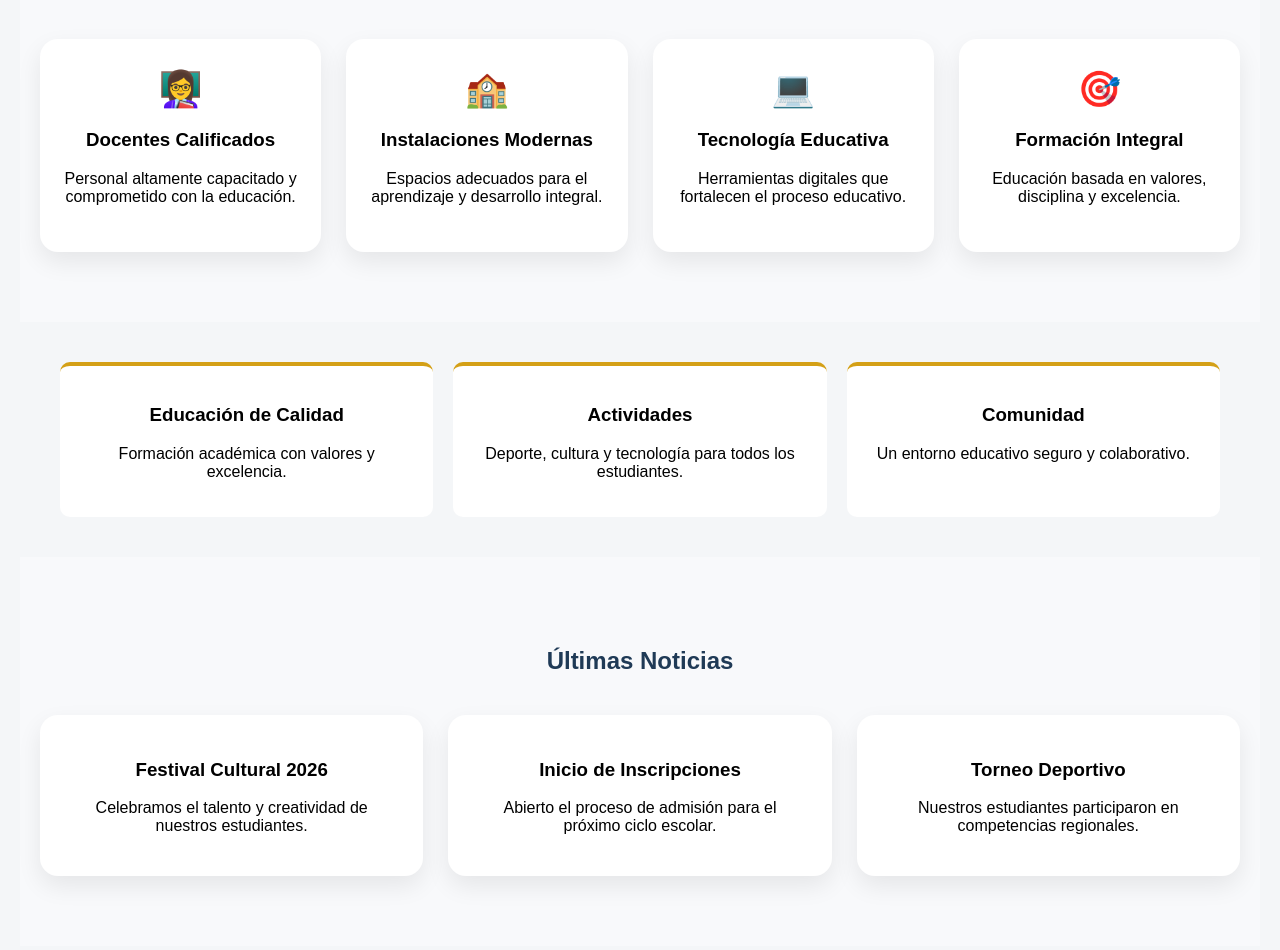
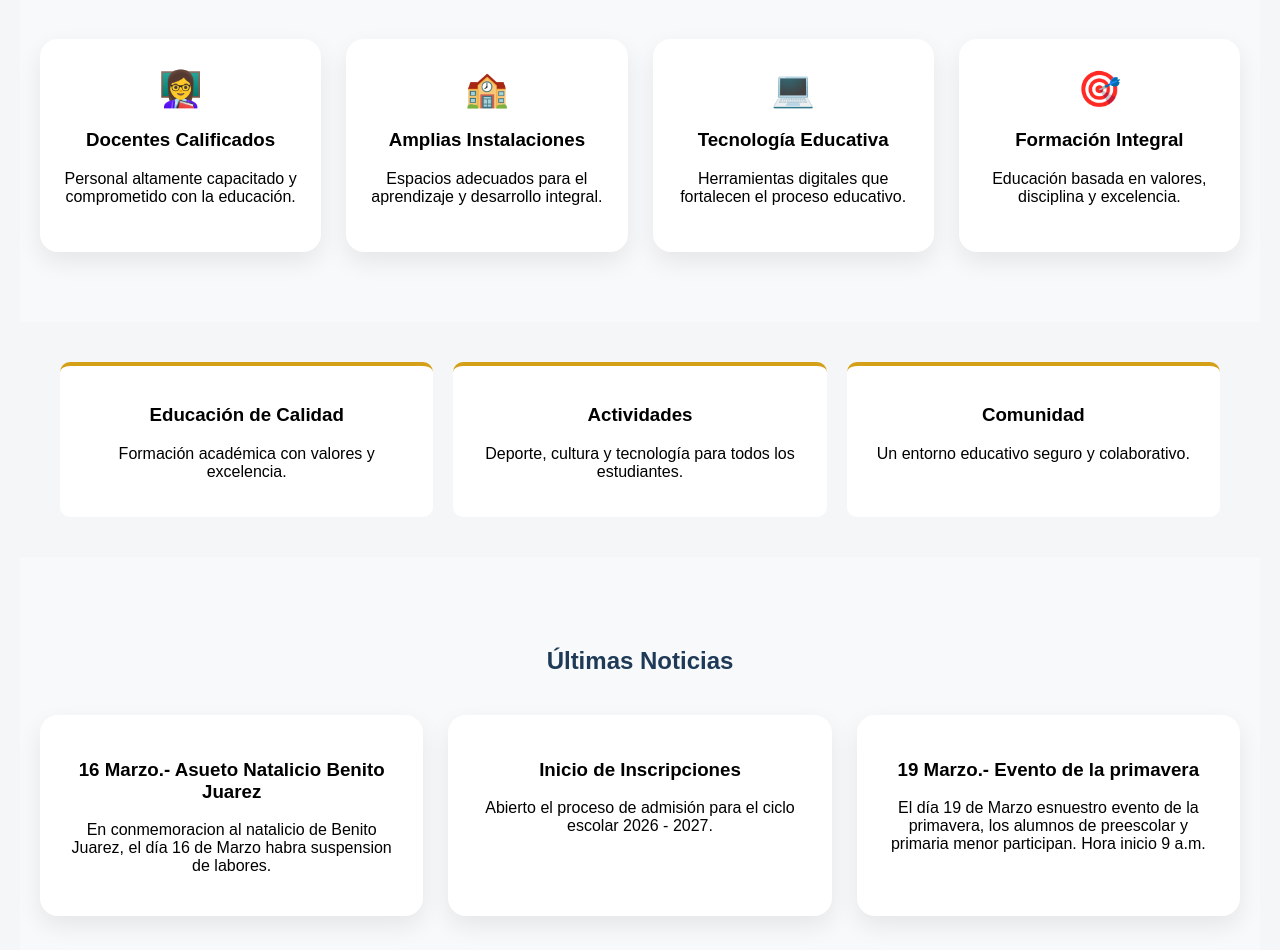
Before and after one commit to institutogabrielaresti/colegio-web, an Angular app: page / in a window 1280 px wide. Shown: the part 1302-2252 px from the top of the page. Built offline with nearby package versions, Linux system fonts and the light colour scheme.

Commit message:
Update inicio.html

```diff
--- a/src/app/pages/inicio/inicio.html
+++ b/src/app/pages/inicio/inicio.html
@@ -38,7 +38,7 @@
 
     <div class="porque-card">
       <div class="icono">🏫</div>
-      <h3>Instalaciones Modernas</h3>
+      <h3>Amplias Instalaciones</h3>
       <p>Espacios adecuados para el aprendizaje y desarrollo integral.</p>
     </div>
 
@@ -102,18 +102,18 @@
   <div class="noticias-grid">
 
     <div class="noticia-card">
-      <h3>Festival Cultural 2026</h3>
-      <p>Celebramos el talento y creatividad de nuestros estudiantes.</p>
+      <h3>16 Marzo.- Asueto Natalicio Benito Juarez</h3>
+      <p>En conmemoracion al natalicio de Benito Juarez, el día 16 de Marzo habra suspension de labores.</p>
     </div>
 
     <div class="noticia-card">
       <h3>Inicio de Inscripciones</h3>
-      <p>Abierto el proceso de admisión para el próximo ciclo escolar.</p>
+      <p>Abierto el proceso de admisión para el ciclo escolar 2026 - 2027.</p>
     </div>
 
     <div class="noticia-card">
-      <h3>Torneo Deportivo</h3>
-      <p>Nuestros estudiantes participaron en competencias regionales.</p>
+      <h3>19 Marzo.- Evento de la primavera</h3>
+      <p>El día 19 de Marzo esnuestro evento de la primavera, los alumnos de preescolar y primaria menor participan. Hora inicio 9 a.m.</p>
     </div>
 
   </div>
```
